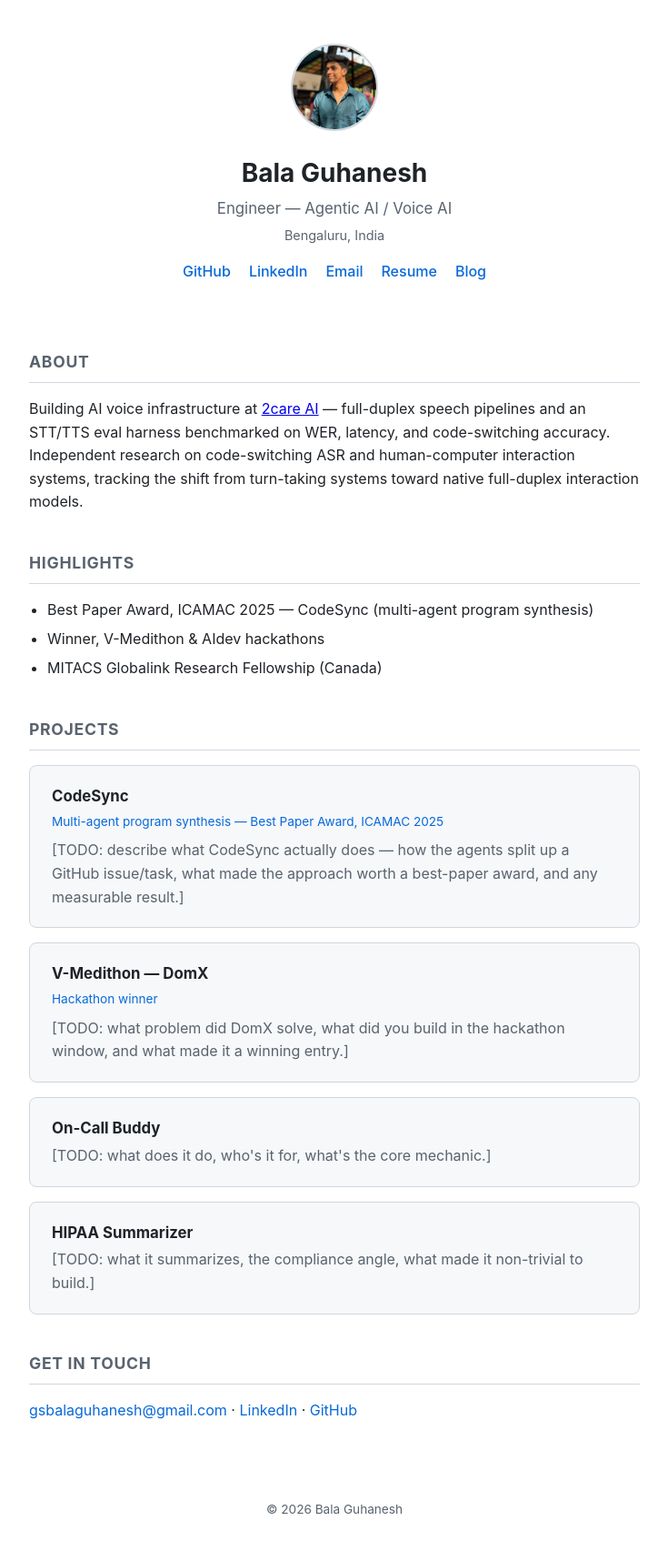
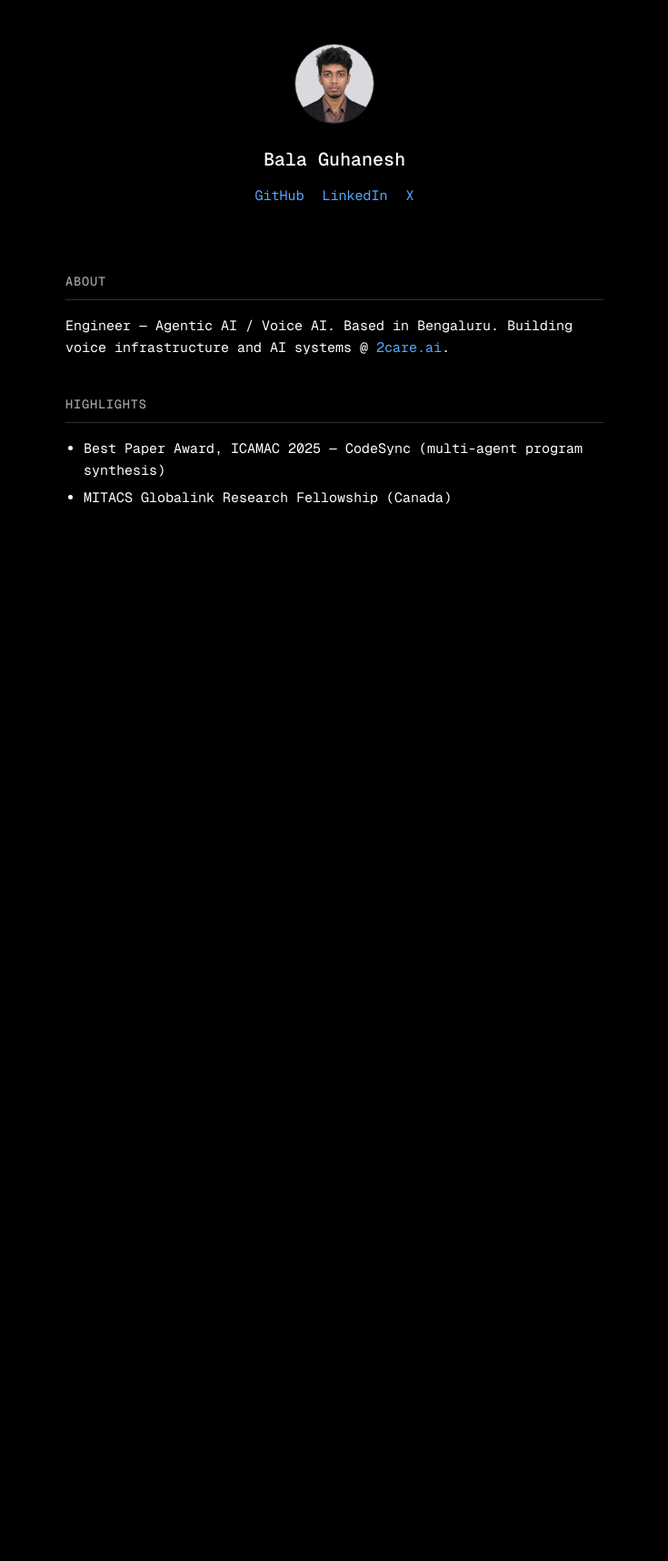
Before and after one commit to balaguhanesh/balaguhanesh.github.io, a Jekyll site: the page built from index.html, in a window 1280 px wide. Shown: the whole page at 91% size, without its empty margins (272-1007 px from the left). Built offline with Jekyll 4.4.1, drawn with Linux system fonts in a browser that asks for light colours; after the commit the page ends 900 px from its top, so only the background shows below that.

Commit message:
Minimal redesign: mono font, black/white theme, GitHub/LinkedIn/X only, trim to About + Highlights, real headshot

```diff
--- a/_config.yml
+++ b/_config.yml
@@ -2,16 +2,11 @@ title: Bala Guhanesh
 description: Engineer — Agentic AI / Voice AI. Full-duplex speech pipelines, code-switching ASR, multi-agent tooling.
 url: "https://balaguhanesh.github.io"
 author: Bala Guhanesh
-email: gsbalaguhanesh@gmail.com
 github_username: balaguhanesh
 linkedin_url: "https://www.linkedin.com/in/balaguhanesh"
-resume_url: "https://drive.google.com/file/d/1juRnHeIv2cbFFJQATnwdccXrnesBYlcj/view?usp=sharing"
+x_username: "balaguhanesh"
 
 markdown: kramdown
-plugins:
-  - jekyll-feed
-
-permalink: /blog/:year/:month/:day/:title/
 
 exclude:
   - Gemfile
--- a/_layouts/default.html
+++ b/_layouts/default.html
@@ -5,22 +5,20 @@
 <meta name="viewport" content="width=device-width, initial-scale=1.0">
 <title>{% if page.title %}{{ page.title }} — {% endif %}{{ site.title }}</title>
 <meta name="description" content="{{ page.description | default: site.description }}">
+<link rel="preconnect" href="https://fonts.googleapis.com">
+<link rel="preconnect" href="https://fonts.gstatic.com" crossorigin>
+<link href="https://fonts.googleapis.com/css2?family=Geist+Mono:wght@400;500;600&display=swap" rel="stylesheet">
 <link rel="stylesheet" href="{{ '/assets/css/style.css' | relative_url }}">
-{% feed_meta %}
 </head>
 <body>
 
 <header class="hero">
   <img src="{{ '/assets/img/avatar.png' | relative_url }}" alt="{{ site.author }}" class="avatar">
   <h1><a href="{{ '/' | relative_url }}">{{ site.author }}</a></h1>
-  <p class="tagline">Engineer — Agentic AI / Voice AI</p>
-  <p class="location">Bengaluru, India</p>
   <nav class="links">
     <a href="https://github.com/{{ site.github_username }}" target="_blank" rel="noopener">GitHub</a>
     <a href="{{ site.linkedin_url }}" target="_blank" rel="noopener">LinkedIn</a>
-    <a href="mailto:{{ site.email }}">Email</a>
-    <a href="{{ site.resume_url }}" target="_blank" rel="noopener">Resume</a>
-    <a href="{{ '/blog/' | relative_url }}">Blog</a>
+    <a href="https://x.com/{{ site.x_username }}" target="_blank" rel="noopener">X</a>
   </nav>
 </header>
 
@@ -28,9 +26,5 @@
 {{ content }}
 </main>
 
-<footer>
-  <p>&copy; 2026 {{ site.author }}</p>
-</footer>
-
 </body>
 </html>
--- a/assets/css/style.css
+++ b/assets/css/style.css
@@ -1,35 +1,25 @@
 :root {
-  --bg: #0d1117;
-  --bg-elevated: #161b22;
-  --text: #e6edf3;
-  --text-dim: #8b949e;
+  --bg: #000000;
+  --text: #ffffff;
+  --text-dim: #a0a0a0;
   --accent: #58a6ff;
-  --border: #30363d;
-  --max-width: 720px;
-}
-
-@media (prefers-color-scheme: light) {
-  :root {
-    --bg: #ffffff;
-    --bg-elevated: #f6f8fa;
-    --text: #1f2328;
-    --text-dim: #59636e;
-    --accent: #0969da;
-    --border: #d0d7de;
-  }
+  --border: #303030;
+  --max-width: 640px;
+  --font-mono: "Geist Mono", ui-monospace, "SF Mono", "JetBrains Mono", "Fira Code", Consolas, "Liberation Mono", monospace;
 }
 
 * { box-sizing: border-box; }
 
 body {
   margin: 0;
-  font-family: -apple-system, BlinkMacSystemFont, "Segoe UI", Roboto, Helvetica, Arial, sans-serif;
+  font-family: var(--font-mono);
   background: var(--bg);
   color: var(--text);
   line-height: 1.6;
+  font-size: 15px;
 }
 
-main, .hero, footer {
+main, .hero {
   max-width: var(--max-width);
   margin: 0 auto;
   padding: 0 1.5rem;
@@ -42,16 +32,17 @@ main, .hero, footer {
 }
 
 .avatar {
-  width: 96px;
-  height: 96px;
+  width: 88px;
+  height: 88px;
   border-radius: 50%;
   object-fit: cover;
-  border: 2px solid var(--border);
+  border: 1px solid var(--border);
 }
 
 .hero h1 {
-  margin: 1rem 0 0.25rem;
-  font-size: 1.75rem;
+  margin: 1rem 0 0;
+  font-size: 1.25rem;
+  font-weight: 500;
 }
 
 .hero h1 a {
@@ -59,29 +50,16 @@ main, .hero, footer {
   text-decoration: none;
 }
 
-.tagline {
-  margin: 0;
-  color: var(--text-dim);
-  font-size: 1.05rem;
-}
-
-.location {
-  margin: 0.25rem 0 1rem;
-  color: var(--text-dim);
-  font-size: 0.9rem;
-}
-
 .links {
   display: flex;
   gap: 1.25rem;
   justify-content: center;
-  flex-wrap: wrap;
+  margin-top: 0.75rem;
 }
 
 .links a {
   color: var(--accent);
   text-decoration: none;
-  font-weight: 500;
 }
 
 .links a:hover {
@@ -93,13 +71,23 @@ section {
 }
 
 h2 {
-  font-size: 1.1rem;
+  font-size: 0.85rem;
   text-transform: uppercase;
-  letter-spacing: 0.04em;
+  letter-spacing: 0.06em;
+  font-weight: 500;
   color: var(--text-dim);
   border-bottom: 1px solid var(--border);
   padding-bottom: 0.5rem;
   margin-bottom: 1rem;
+}
+
+#about a {
+  color: var(--accent);
+  text-decoration: none;
+}
+
+#about a:hover {
+  text-decoration: underline;
 }
 
 #highlights ul {
@@ -110,79 +98,3 @@ h2 {
 #highlights li {
   margin-bottom: 0.4rem;
 }
-
-.project {
-  background: var(--bg-elevated);
-  border: 1px solid var(--border);
-  border-radius: 8px;
-  padding: 1.25rem 1.5rem;
-  margin-bottom: 1rem;
-}
-
-.project h3 {
-  margin: 0 0 0.25rem;
-  font-size: 1.05rem;
-}
-
-.project-meta {
-  margin: 0 0 0.5rem;
-  font-size: 0.85rem;
-  color: var(--accent);
-}
-
-.project-desc {
-  margin: 0;
-  color: var(--text-dim);
-}
-
-#contact a {
-  color: var(--accent);
-  text-decoration: none;
-}
-
-#contact a:hover {
-  text-decoration: underline;
-}
-
-footer {
-  text-align: center;
-  color: var(--text-dim);
-  font-size: 0.85rem;
-  padding: 2rem 0;
-}
-
-.post-list {
-  list-style: none;
-  padding: 0;
-  margin: 0;
-}
-
-.post-list li {
-  display: flex;
-  gap: 1rem;
-  padding: 0.5rem 0;
-  border-bottom: 1px solid var(--border);
-}
-
-.post-list a {
-  color: var(--text);
-  text-decoration: none;
-}
-
-.post-list a:hover {
-  color: var(--accent);
-}
-
-.post-date {
-  color: var(--text-dim);
-  font-size: 0.85rem;
-  white-space: nowrap;
-}
-
-.post-content {
-  color: var(--text);
-}
-
-.post-content p {
-  color: var(--text-dim);
-}
--- a/index.html
+++ b/index.html
@@ -5,14 +5,9 @@ title: Home
 
 <section id="about">
   <h2>About</h2>
-  <!-- TODO (yours to write): 3-5 lines, first person, on what you actually care about building and why —
-       the profile-README version is a good starting draft, but this is the one place on the whole site
-       where your own voice matters most. Don't just copy-paste the README bio verbatim. -->
   <p>
-    Building AI voice infrastructure at <a href="https://2care.ai" target="_blank" rel="noopener">2care AI</a> —
-    full-duplex speech pipelines and an STT/TTS eval harness benchmarked on WER, latency, and code-switching accuracy.
-    Independent research on code-switching ASR and human-computer interaction systems, tracking the shift from
-    turn-taking systems toward native full-duplex interaction models.
+    Engineer — Agentic AI / Voice AI. Based in Bengaluru. Building voice infrastructure and AI systems
+    @ <a href="https://2care.ai" target="_blank" rel="noopener">2care.ai</a>.
   </p>
 </section>
 
@@ -20,58 +15,6 @@ title: Home
   <h2>Highlights</h2>
   <ul>
     <li>Best Paper Award, ICAMAC 2025 — CodeSync (multi-agent program synthesis)</li>
-    <li>Winner, V-Medithon &amp; AIdev hackathons</li>
     <li>MITACS Globalink Research Fellowship (Canada)</li>
   </ul>
 </section>
-
-<section id="projects">
-  <h2>Projects</h2>
-  <!-- Each card below is a draft based on repo descriptions / your README. Code links are omitted on purpose
-       for the repos you're keeping private — these are writeups, not GitHub embeds.
-       TODO (yours to write): for at least CodeSync and V-Medithon_DomX, replace the placeholder paragraph
-       with 3-5 lines in your own words: what problem it solved, what you built, and one concrete result/metric
-       if you have one. That's the part a recruiter actually reads. -->
-
-  <article class="project">
-    <h3>CodeSync</h3>
-    <p class="project-meta">Multi-agent program synthesis — Best Paper Award, ICAMAC 2025</p>
-    <p class="project-desc">
-      [TODO: describe what CodeSync actually does — how the agents split up a GitHub issue/task,
-      what made the approach worth a best-paper award, and any measurable result.]
-    </p>
-  </article>
-
-  <article class="project">
-    <h3>V-Medithon — DomX</h3>
-    <p class="project-meta">Hackathon winner</p>
-    <p class="project-desc">
-      [TODO: what problem did DomX solve, what did you build in the hackathon window,
-      and what made it a winning entry.]
-    </p>
-  </article>
-
-  <article class="project">
-    <h3>On-Call Buddy</h3>
-    <p class="project-desc">
-      [TODO: what does it do, who's it for, what's the core mechanic.]
-    </p>
-  </article>
-
-  <article class="project">
-    <h3>HIPAA Summarizer</h3>
-    <p class="project-desc">
-      [TODO: what it summarizes, the compliance angle, what made it non-trivial to build.]
-    </p>
-  </article>
-
-</section>
-
-<section id="contact">
-  <h2>Get in touch</h2>
-  <p>
-    <a href="mailto:{{ site.email }}">{{ site.email }}</a> ·
-    <a href="{{ site.linkedin_url }}" target="_blank" rel="noopener">LinkedIn</a> ·
-    <a href="https://github.com/{{ site.github_username }}" target="_blank" rel="noopener">GitHub</a>
-  </p>
-</section>
```
Also changed, not shown: _layouts/post.html (deleted, +0 -12 lines), _posts/2026-07-08-example-post.md (deleted, +0 -9 lines), blog/index.html (deleted, +0 -21 lines), assets/img/avatar.png.
